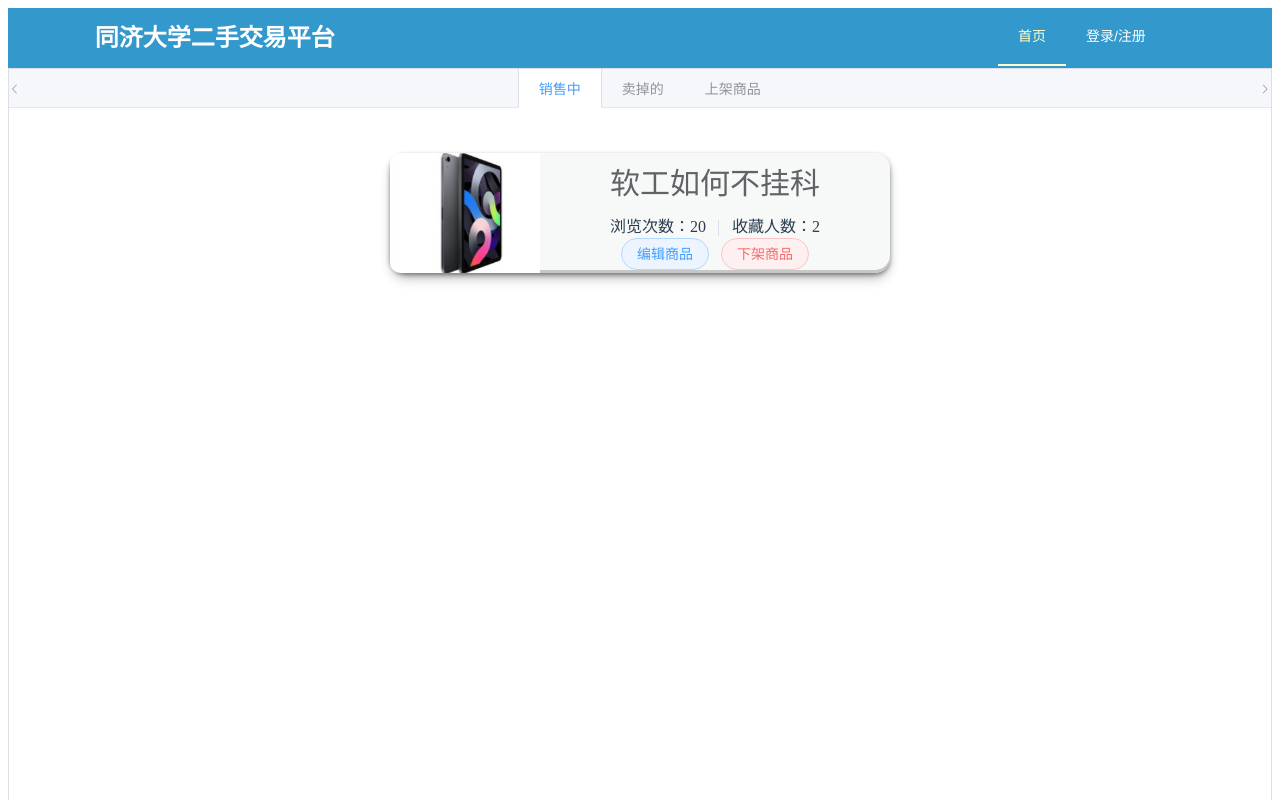
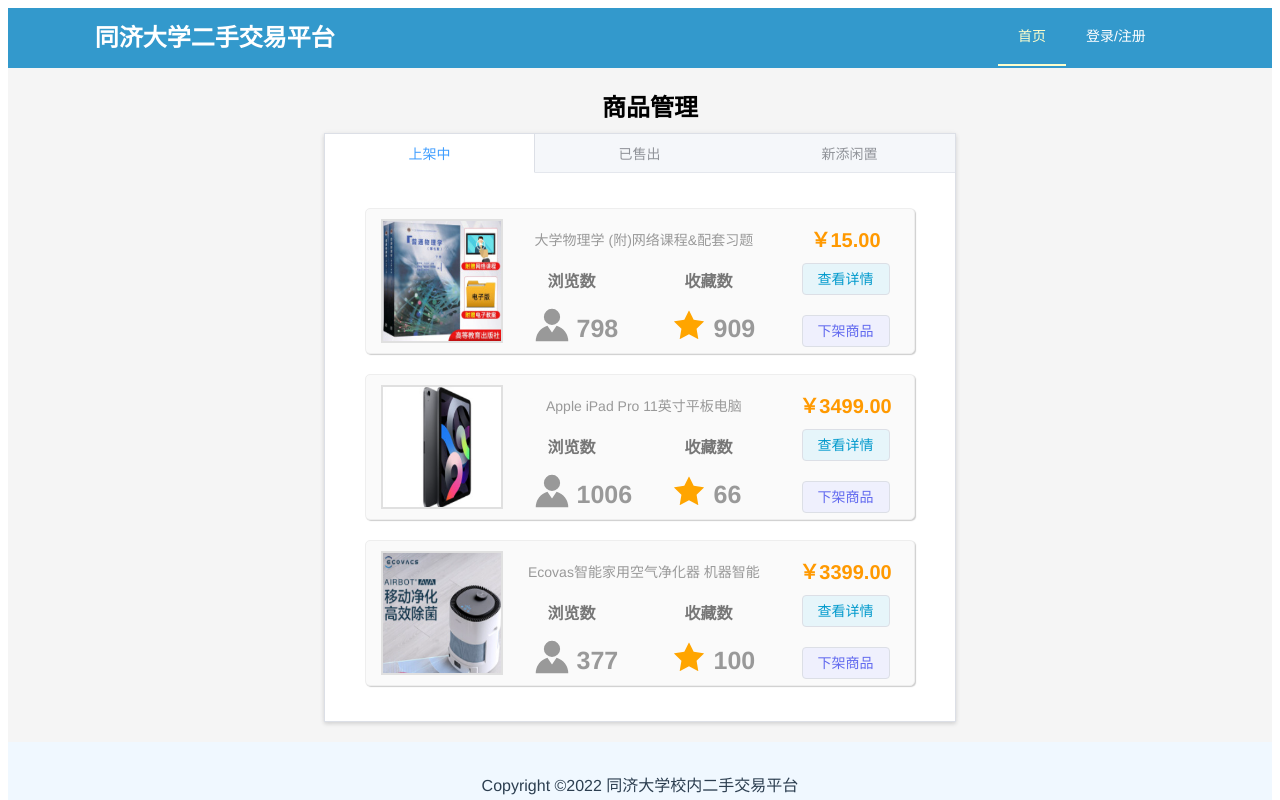
Before and after one commit to 3fuyang/flea-market, a Vue app: page /goods in a window 1280 px wide. Shown: the top 800 px of the page. Built offline with nearby package versions, Linux system fonts and the light colour scheme; a web font is replaced by a local one.

Commit message:
适配商品列表组件。

```diff
--- a/src/views/User/Goods.vue
+++ b/src/views/User/Goods.vue
@@ -1,41 +1,49 @@
 <template>
-<div class="goods">
-	<el-tabs type="border-card" stretch>
-        <el-tab-pane label="销售中">
-            <GoodCardList :hasSaled="false"/>
-        </el-tab-pane>
-        <el-tab-pane label="卖掉的">
-            <GoodCardList :hasSaled="true"/>
-        </el-tab-pane>
-        <el-tab-pane label="上架商品">
-            <GoodInfo/>
-        </el-tab-pane>
-    </el-tabs>
+<div class="root-wrapper">
+<span class="title">商品管理</span><br/>
+  <el-row>
+    <el-col :span="6"></el-col>
+    <el-col :span="12">
+      <div class="tab-wrapper">
+        <el-tabs v-model="currentTab" class="tabs" type="border-card" stretch>
+          <el-tab-pane label="上架中" name="onShelf" lazy>
+            <GoodsListTable v-if="currentTab === 'onShelf'" :userId="uid" :goodsStatus="currentTab"/>
+          </el-tab-pane>
+          <el-tab-pane label="已售出" name="soldOut">
+            <GoodsListTable v-if="currentTab === 'soldOut'" :userId="uid" :goodsStatus="currentTab"/>
+          </el-tab-pane>
+          <el-tab-pane label="新添闲置" name="uploadGood">
+
+          </el-tab-pane>
+        </el-tabs>
+      </div>
+    </el-col>
+    <el-col :span="6"></el-col>
+  </el-row>
 </div>
 </template>
 
+<script setup>
+import { onMounted, ref } from 'vue';
+import GoodsListTable from '../../components/Goods/GoodsListTable.vue';
+const currentTab = ref('onShelf');
+const uid = ref(null);
+
+onMounted(()=>{
+  // 获取用户ID
+  uid.value = window.sessionStorage.getItem('uid');
+})
+</script>
+
 <style scoped>
-::v-deep .el-tabs__nav-scroll{
-	width:20%;
-	margin:0 auto
+.title{
+  display: inline-block;
+  color: #000000;
+  margin: 20px 0px 10px 20px;
+  font-size: 24px;
+  font-weight: bold;
+}
+.tab-wrapper{
+  margin-bottom: 20px;
 }
 </style>
-
-<script>
-import GoodCardList from '@/components/GoodCardList.vue'
-import GoodInfo from '@/components/GoodInfo.vue'
-export default {
-    components:{
-        GoodCardList,
-        GoodInfo
-    },
-    data(){
-        return{
-
-        }
-    },
-    methods:{
-
-    },
-}
-</script>
```
